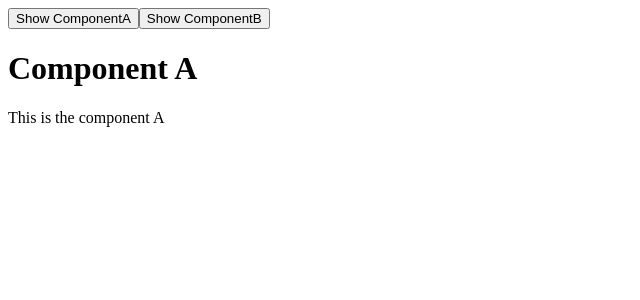
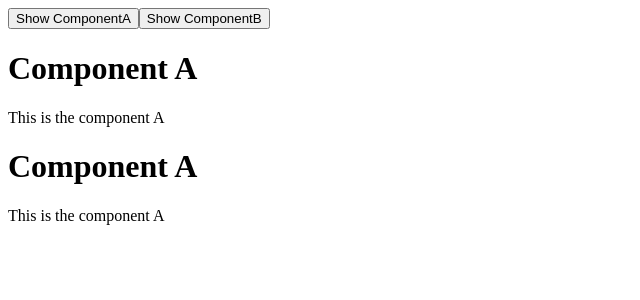
Before and after one commit to julianandreszb/vue-js-certification, a Vue app: page / in a window 1280 px wide. Shown: the top 300 px of the page, without its empty margins (0-640 px from the left). Built offline with nearby package versions, Linux system fonts and the light colour scheme.

Commit message:
Save progress: Cached Dynamic components

```diff
--- a/src/components/Component/DynamicComponents/ComponentsContainer.vue
+++ b/src/components/Component/DynamicComponents/ComponentsContainer.vue
@@ -16,6 +16,11 @@ const currentComponent = ref('ComponentA')
     Show {{ comp }}
   </button>
   <component :is="components[currentComponent]" />
+
+  <!-- KeepAlive: Inactive components will be cached (Keep state)! -->
+  <KeepAlive>
+    <component :is="components[currentComponent]" />
+  </KeepAlive>
 </template>
 
 <style scoped></style>
```
